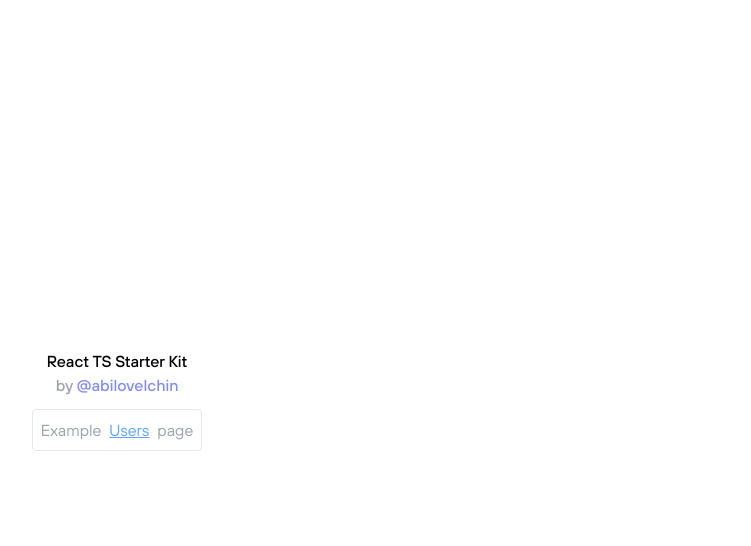
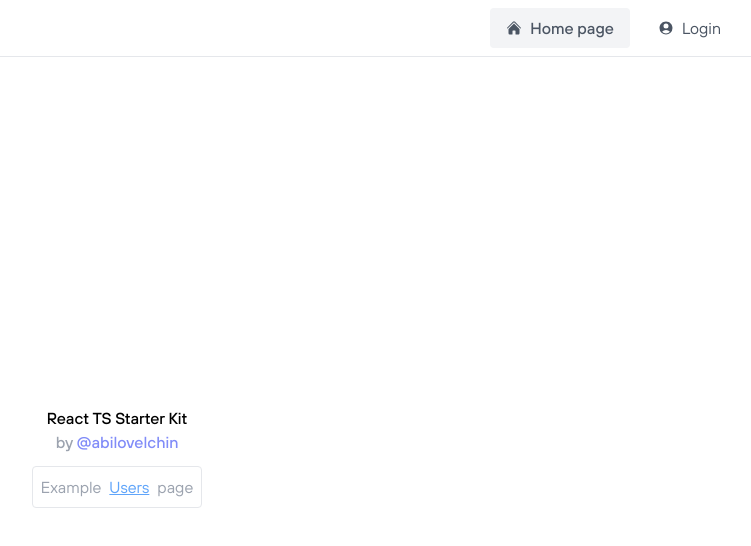
Before and after one commit to abilovelchin/react-ts-starter-kit, a React (Vite) app: page / in a window 1280 px wide. Shown: the top 546 px of the page, without its empty margins (523-1274 px from the left). Built offline with nearby package versions, Linux system fonts and the light colour scheme.

Commit message:
Roles based access control

```diff
--- /dev/null
+++ b/src/components/navigation/index.tsx
@@ -0,0 +1,23 @@
+import React from "react";
+import { NavLink } from "react-router-dom";
+import { HomeIcon, UserCircleIcon } from "@heroicons/react/24/solid";
+import "./style.css";
+
+const Navigation = () => {
+  return (
+    <ul className="border-b flex justify-end gap-3 py-2 px-5 text-gray-600">
+      <li>
+        <NavLink to="/">
+          <HomeIcon className="w-4 h-4" /> Home page
+        </NavLink>
+      </li>
+      <li>
+        <NavLink to="/login">
+          <UserCircleIcon className="w-4 h-4" /> Login
+        </NavLink>
+      </li>
+    </ul>
+  );
+};
+
+export default Navigation;
--- /dev/null
+++ b/src/components/navigation/style.css
@@ -0,0 +1,7 @@
+ul li a {
+  @apply py-2 px-4 rounded flex items-center gap-2;
+}
+
+ul li a.active {
+  @apply bg-gray-100 font-medium;
+}
--- /dev/null
+++ b/src/pages/403.tsx
@@ -0,0 +1,16 @@
+import React from "react";
+
+const Forbidden = () => {
+  return (
+    <div className="h-full flex flex-col gap-2 items-center justify-center">
+      <span className="text-xl font-medium text-gray-300">
+        403 PAGE FORBIDDEN
+      </span>
+      <code className="text-sm bg-blue-50 py-1 px-3 rounded-md text-gray-500">
+        src/pages/403.tsx
+      </code>
+    </div>
+  );
+};
+
+export default Forbidden;
--- a/src/pages/_app.tsx
+++ b/src/pages/_app.tsx
@@ -1,9 +1,19 @@
+import Navigation from "$components/navigation";
+
 type Props = {
   children: JSX.Element;
 };
 
 const App = ({ children: component }: Props) => {
-  return <div className="h-full">{component}</div>;
+  return (
+    <div className="h-full container mx-auto">
+      {/* Navigation */}
+      <Navigation />
+
+      {/* Component */}
+      {component}
+    </div>
+  );
 };
 
 export default App;
--- /dev/null
+++ b/src/pages/login/index.tsx
@@ -0,0 +1,7 @@
+import React from "react";
+
+const Login = () => {
+  return <div>Login</div>;
+};
+
+export default Login;
--- a/src/pages/users/[id].tsx
+++ b/src/pages/users/[id].tsx
@@ -7,3 +7,4 @@ const UserItem = () => {
 };
 
 export default UserItem;
+export const role = "USER";
--- a/src/pages/users/index.tsx
+++ b/src/pages/users/index.tsx
@@ -3,11 +3,17 @@ import { useGetUserQuery } from "$services/user.service";
 import { Link } from "react-router-dom";
 
 const Users = () => {
-  const { data, isLoading, isSuccess, isError } = useGetUserQuery();
+  const { data, isLoading, isError } = useGetUserQuery();
 
   const renderUserList = () => {
     if (isLoading) {
       return <li className="text-sm animate-bounce">Loading...</li>;
+    }
+
+    if (isError) {
+      return (
+        <li className="text-sm text-red-500">Please check your network...</li>
+      );
     }
 
     return data?.map((item, i) => (
@@ -28,3 +34,5 @@ const Users = () => {
 };
 
 export default Users;
+
+export const role = "USER";
--- a/src/routes/index.tsx
+++ b/src/routes/index.tsx
@@ -1,7 +1,9 @@
+import type { RootState } from "$store/index";
 import { Fragment } from "react";
+import { useSelector } from "react-redux";
 import { Routes as Switch, Route } from "react-router-dom";
 
-const PRESERVED: any = import.meta.glob("/src/pages/(_app|404).tsx", {
+const PRESERVED: any = import.meta.glob("/src/pages/(_app|404|403).tsx", {
   eager: true,
 });
 const ROUTES: any = import.meta.glob("/src/pages/**/[a-z[]*.tsx", {
@@ -20,19 +22,38 @@ const routes = Object.keys(ROUTES).map((route) => {
     .replace(/\[\.{3}.+\]/, "*")
     .replace(/\[(.+)\]/, ":$1");
 
-  return { path, component: ROUTES[route].default };
+  const role = ROUTES[route].role;
+
+  return { path, component: ROUTES[route].default, role };
 });
 
 export const Routes = () => {
   const App = preserved?.["_app"] || Fragment;
   const NotFound = preserved?.["404"] || Fragment;
+  const Forbidden = preserved?.["403"] || Fragment;
+
+  const { user } = useSelector((state: RootState) => state.auth);
 
   return (
     <App>
       <Switch>
-        {routes.map(({ path, component: Component = Fragment }) => (
-          <Route key={path} path={path} element={<Component />} />
-        ))}
+        {routes.map(({ path, component: Component = Fragment, role = "" }) => {
+          if (role == "")
+            return <Route key={path} path={path} element={<Component />} />;
+
+          const userRole = user.role?.toLocaleLowerCase();
+          const roles: any = Array.isArray(role)
+            ? role.map((val) => val.toLocaleLowerCase())
+            : role.toLocaleLowerCase();
+
+          if (Array.isArray(roles) && !roles.includes(userRole))
+            return <Route key={path} path={path} element={<Forbidden />} />;
+
+          if (!Array.isArray(roles) && userRole !== roles)
+            return <Route key={path} path={path} element={<Forbidden />} />;
+
+          return <Route key={path} path={path} element={<Component />} />;
+        })}
         <Route path="*" element={<NotFound />} />
       </Switch>
     </App>
--- a/src/store/features/auth.slice.ts
+++ b/src/store/features/auth.slice.ts
@@ -4,7 +4,7 @@ import { User } from "$types/user.type";
 
 // Define the initial state using that type
 const initialState = {
-  user: {} as User,
+  user: {} as Partial<User>,
 };
 
 export const authSlice = createSlice({
```
Also changed, not shown: src/types/user.type.ts (+1 -22 lines).
